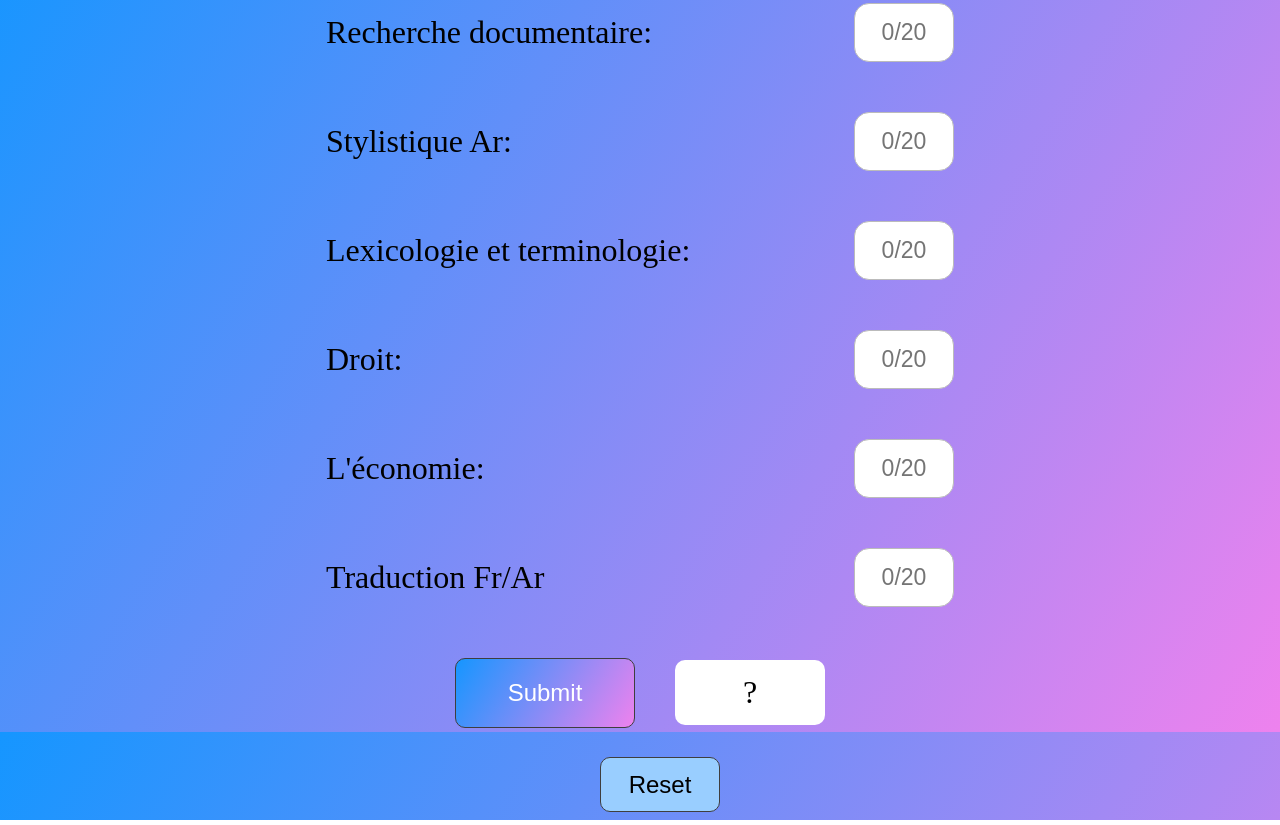
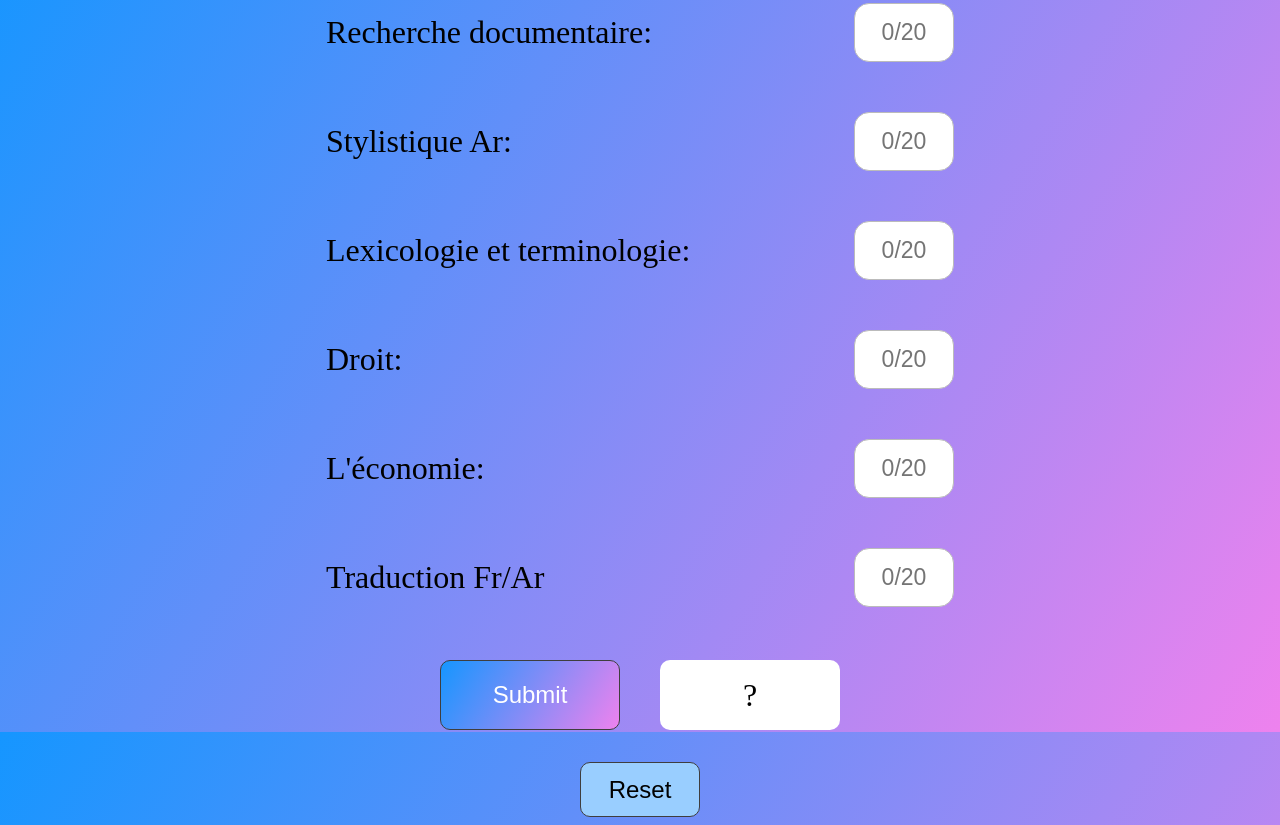
Before and after one commit to DerJimno/grade-calc, a plain HTML site: page index.html in a window 1280 px wide. Shown: the part 868-1693 px from the top of the page. Drawn offline with Linux system fonts and the light colour scheme; a web font is replaced by a local one.

Commit message:
fix margin issues

```diff
--- a/style.css
+++ b/style.css
@@ -54,6 +54,7 @@ h2 {
     display: flex;
     justify-content: center;
     align-items: center;
+    gap: 40px;
 }
 .button > input{
     height: 70px;
@@ -79,8 +80,9 @@ h2 {
     background: rgb(255, 255, 255);
     height: 65px;
     width: 150px;
+    height: 70px;
+    width: 180px;
     border-radius: 10px;
-    margin-left: 40px;
     font-size: 2rem;
     display: flex;
     align-items: center;
@@ -91,11 +93,8 @@ h2 {
     height: 55px;
     width: 120px;
     border-radius: 10px;
-    margin-left: 40px;
     font-size: 1.5rem;
     outline: none;
     border: 1px solid #3f3e3e;
-    align-items: center;
-    justify-content: center;
     transition: 150ms;
 }
```
